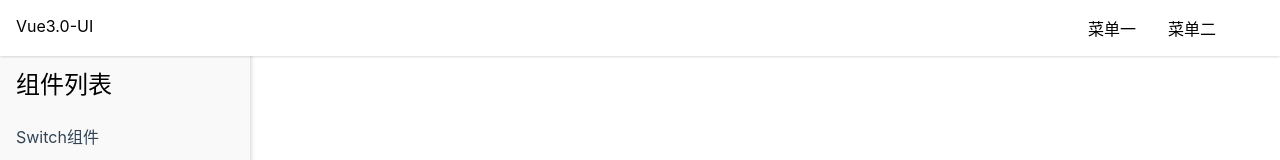
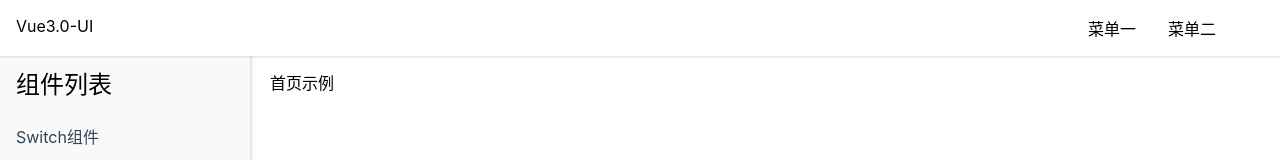
Before and after one commit to 1446450047/Vue3.0-UI, a Vue app: page /#/document in a window 1280 px wide. Shown: the top 160 px of the page. Built offline with nearby package versions, Linux system fonts and the light colour scheme.

Commit message:
dev时候报错,移动了package.json的内容,修改文档的文件名,创建了lib文件夹

```diff
--- a/package.json
+++ b/package.json
@@ -6,14 +6,12 @@
     "build": "vite build"
   },
   "dependencies": {
-    "sass": "^1.26.10",
-    "scss-loader": "^0.0.1",
     "vue": "^3.0.0-rc.1",
     "vue-router": "4.0.0-beta.6"
   },
   "devDependencies": {
     "@vue/compiler-sfc": "^3.0.0-rc.1",
-    "sass-loader": "^9.0.3",
-    "vite": "^1.0.0-rc.1"
+    "vite": "^1.0.0-rc.1",
+    "sass": "^1.26.10"
   }
 }
--- /dev/null
+++ b/src/components/ButtonDoc.vue
@@ -0,0 +1,15 @@
+<template>
+    <div>
+        button
+    </div>
+</template>
+
+<script lang="ts">
+    export default {
+        name: "ButtonDoc"
+    };
+</script>
+
+<style scoped lang="scss">
+
+</style>
--- /dev/null
+++ b/src/components/DialogDoc.vue
@@ -0,0 +1,15 @@
+<template>
+    <div>
+        dialog
+    </div>
+</template>
+
+<script lang="ts">
+    export default {
+        name: "DialogDoc"
+    };
+</script>
+
+<style scoped lang="scss">
+
+</style>
--- a/src/components/Button.vue
+++ b/src/components/Document.vue
@@ -1,12 +1,10 @@
 <template>
-    <div>
-        button
-    </div>
+    <div>首页示例</div>
 </template>
 
 <script lang="ts">
     export default {
-        name: "Button"
+        name: "Document"
     };
 </script>
 
--- a/src/components/Tabs.vue
+++ b/src/components/SwitchDoc.vue
@@ -1,10 +1,12 @@
 <template>
-    <div>tabs</div>
+    <Switch/>
 </template>
 
 <script lang="ts">
+    import Switch from "../lib/Switch.vue";
     export default {
-        name: "Tabs"
+        name: "SwitchDoc",
+        components: {Switch}
     };
 </script>
 
--- a/src/components/Dialog.vue
+++ b/src/components/TabsDoc.vue
@@ -1,12 +1,10 @@
 <template>
-    <div>
-        dialog
-    </div>
+    <div>tabs</div>
 </template>
 
 <script lang="ts">
     export default {
-        name: "Dialog"
+        name: "TabsDoc"
     };
 </script>
 
--- a/src/components/TopNav.vue
+++ b/src/components/TopNav.vue
@@ -30,9 +30,11 @@
 </script>
 
 <style scoped lang="scss">
-
     .topNav {
-        position: relative;
+        position: fixed;
+        width: 100%;
+        left: 0;
+        top: 0;
         z-index: 10;
         background: #ffffff;
         padding: 16px;
--- a/src/views/Doc.vue
+++ b/src/views/Doc.vue
@@ -47,7 +47,8 @@
         position: fixed;
         top: 0;
         left: 0;
-        min-height: 100vh;
+        height: 100vh;
+        overflow: auto;
         padding-top: 65px;;
         background: #F9F9F9;
         box-shadow: 0 0 5px rgb(0,0,0,0.25);
@@ -63,4 +64,13 @@
             }
         }
     }
+    main{
+        padding-top: 70px;
+        padding-left: 270px;
+        @media (max-width: 500px) {
+            padding-left: 0;
+            padding-top: 60px;
+        }
+    }
+
 </style>
```
Also changed, not shown: src/router.ts (+10 -8 lines), src/lib/Switch.vue (renamed from src/components/Switch.vue), 1 other file (tests, documents, lock files or other folders).
